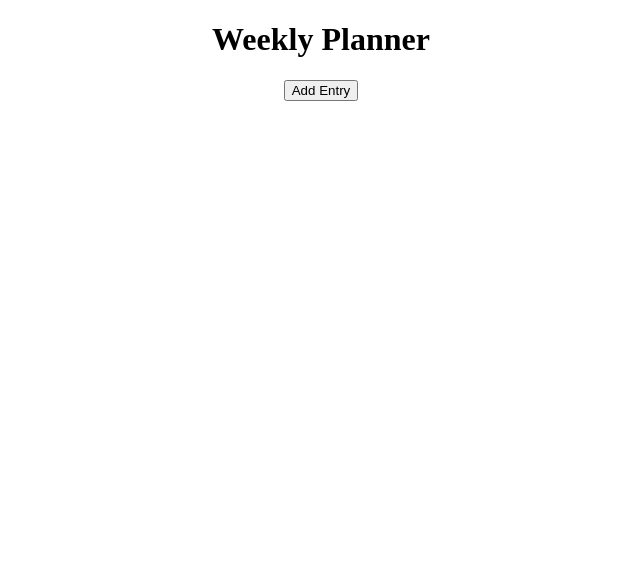
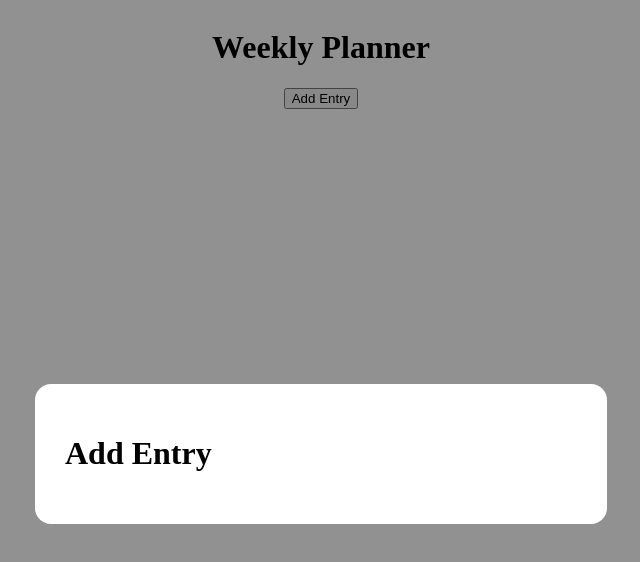
Before and after one commit to jonathan-byun/week-planner, a website: page index.html in a window 1280 px wide. Shown: the whole page, without its empty margins (319-959 px from the left). Drawn offline with Linux system fonts and the light colour scheme.

Commit message:
contiue work on feature 1- modal entry

```diff
--- a/index.html
+++ b/index.html
@@ -8,15 +8,19 @@
 </head>
 <body>
   <div class="container">
-    <h1>Weekly Planner</h1>
     <div class="row">
+      <h1>Weekly Planner</h1>
+    </div>
+    <div class="row">
+      <button class="add-entry-button">Add Entry</button>
+    </div>
+  </div>
+  <div class="modal">
+    <div class="modal-content">
+      <h1>Add Entry</h1>
+    </div>
+  </div>
 
-    </div>
-    <button class="add-entry-button">Add Entry</button>
-  </div>
-  <div class="box closed">
-
-  </div>
   <script src="main.js"></script>
 </body>
 </html>
--- a/styles.css
+++ b/styles.css
@@ -1,5 +1,4 @@
 .container {
-  justify-content: center;
   margin-left: auto;
   margin-right: auto;
   max-width: 800px;
@@ -8,25 +7,28 @@
 
 .row {
   display: flex;
+  justify-content: center;
 }
 
-.box {
-  justify-content: center;
-  text-align: center;
-}
-
-.box.closed {
+.hidden {
   display: none;
 }
 
-.box.open {
+.modal {
+  position: fixed;
+  z-index: 1;
+  left: 0;
+  top: 0;
+  width: 100%;
+  height: 100%;
+  overflow: auto;
+  background-color: rgba(0, 0, 0, 0.432);
+}
+
+.modal-content {
   background-color: white;
-  padding: 60px 40px;
-  width: 350px;
-  position: relative;
-  margin-left: auto;
-  margin-right: auto;
-  margin-top: 150px;
-  border-radius: 5px;
-  box-shadow: 0 0 0 1000px rgb(0 0 0 / 50%);
+  margin: 30% auto;
+  padding: 30px;
+  border-radius: 1rem;
+  width: 40%;
 }
```
